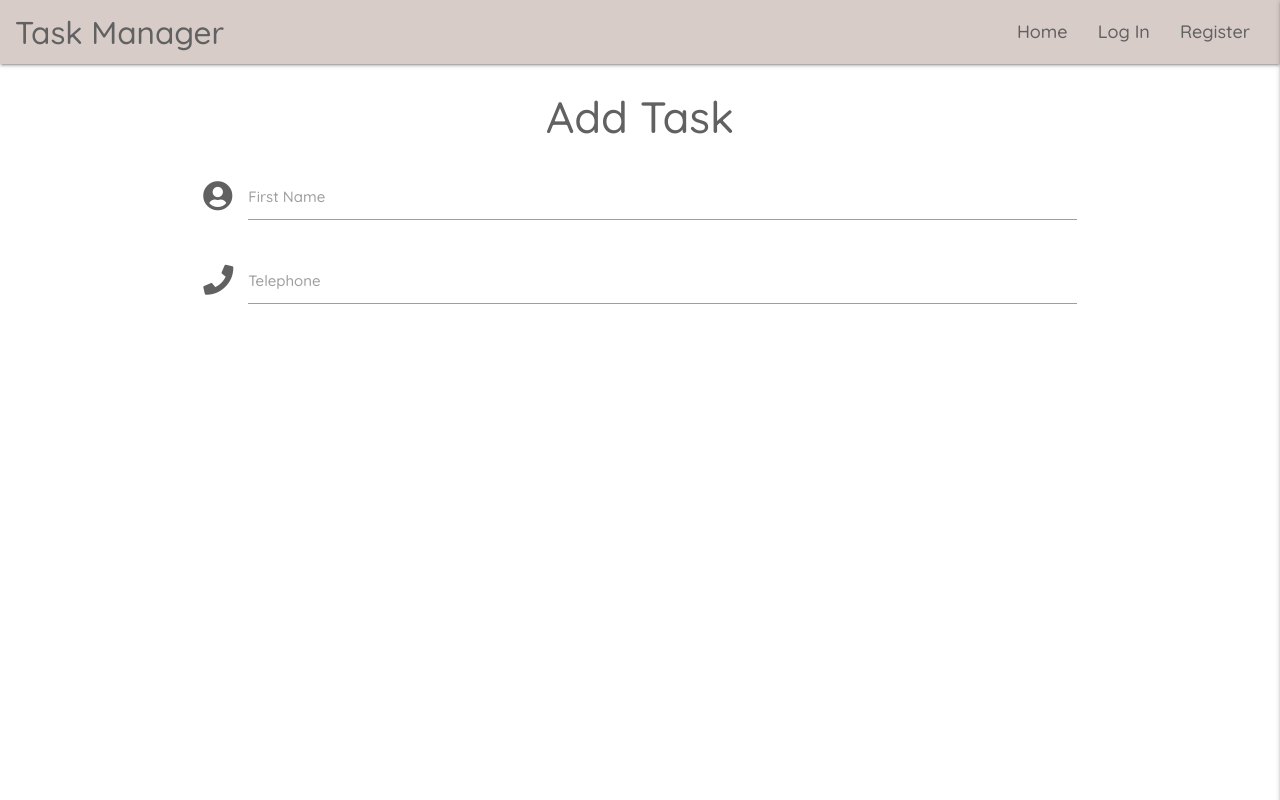
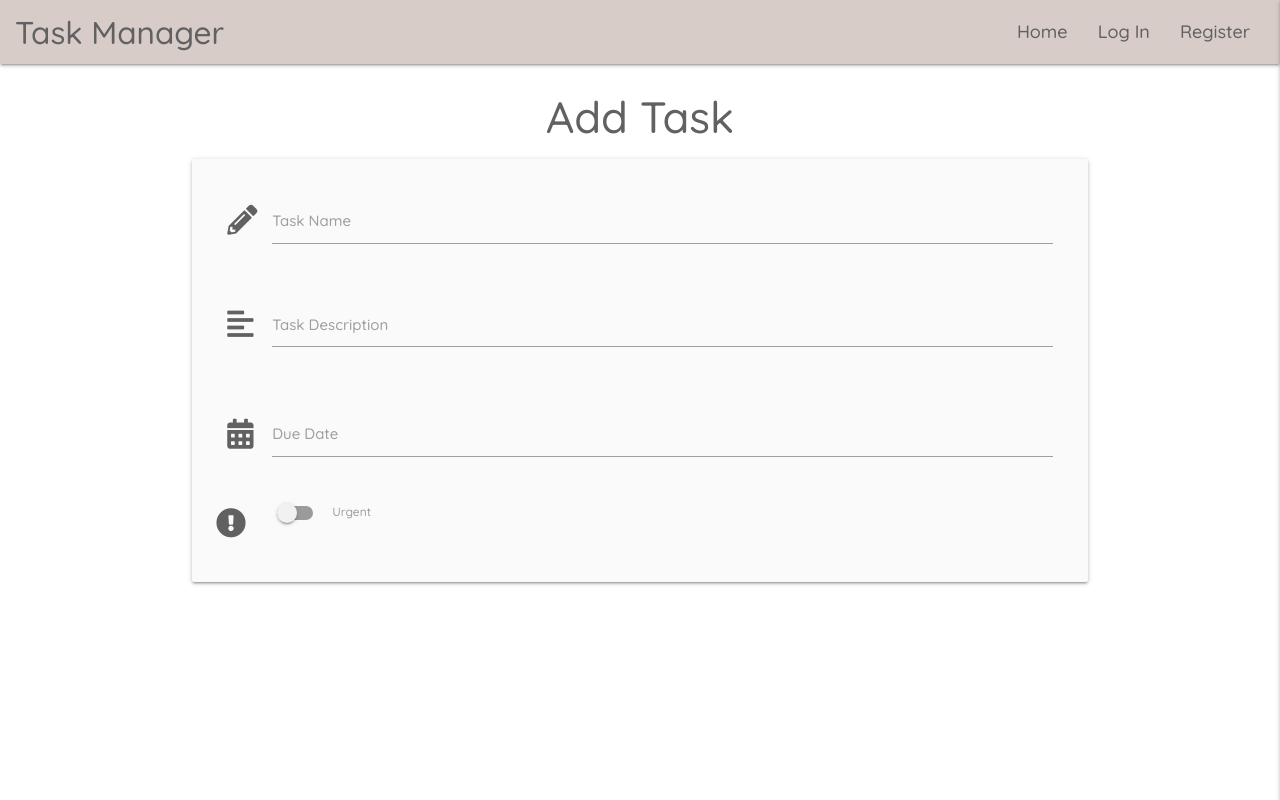
Before and after one commit to szilvia-csernus/task-manager-mongo, a Flask app: page /add_task in a window 1280 px wide. Run offline with Flask 3, Linux system fonts and the light colour scheme; some libraries are stand-ins or nearby versions.

Commit message:
add task for input fields

```diff
--- a/static/js/script.js
+++ b/static/js/script.js
@@ -4,4 +4,12 @@ $(document).ready(function(){
     $('.sidenav').sidenav({edge: 'right'});
     $('.collapsible').collapsible();
     $('.tooltipped').tooltip();
+    $('.datepicker').datepicker({
+        format: "dd mmmm, yyyy",
+        yearRange: 3,
+        showClearBtn: true,
+        i18n: {
+            done: "Select"
+        }
+    });
   });
--- a/templates/add_task.html
+++ b/templates/add_task.html
@@ -1,20 +1,63 @@
-{% extends "base.html" %}
-{% block content %}
+{% extends "base.html" %} {% block content %}
 
 <h3 class="grey-text text-darken-2 center-align">Add Task</h3>
 
-    <div class="row">
+<div class="row card-panel grey lighten-5">
   <form class="col s12" method="POST" action="">
     <div class="row">
       <div class="input-field col s12">
-              <i class="fas fa-user-circle prefix grey-text text-darken-2"></i>
-              <input id="icon_prefix" type="text" class="validate">
-              <label for="icon_prefix">First Name</label>
+        <i class="fas fa-pencil-alt prefix grey-text text-darken-2"></i>
+        <input
+          id="task_name"
+          name="task_name"
+          minlength="5"
+          maxlength="50"
+          type="text"
+          class="validate"
+          required
+        />
+        <label for="task_name">Task Name</label>
       </div>
+    </div>
+    <div class="row">
       <div class="input-field col s12">
-                <i class="fas fa-phone prefix grey-text text-darken-2"></i>
-              <input id="icon_telephone" type="tel" class="validate">
-              <label for="icon_telephone">Telephone</label>
+        <i class="fas fa-align-left prefix grey-text text-darken-2"></i>
+        <textarea
+          id="task_description"
+          name="task_description"
+          minlength="5"
+          maxlength="200"
+          class="materialize-textarea"
+          requuired
+        ></textarea>
+        <label for="task_description">Task Description</label>
+      </div>
+    </div>
+    <div class="row">
+      <div class="input-field col s12">
+        <i class="fas fa-calendar-alt prefix grey-text text-darken-2"></i>
+        <input
+          id="due_date"
+          name="due_date"
+          type="text"
+          class="datepicker validate"
+          required
+        />
+        <label for="due_date">Due Date</label>
+      </div>
+    </div>
+    <div class="row">
+      <div class="input-field col-12">
+        <div class="switch">
+          <i
+            class="fas fa-exclamation-circle prefix grey-text text-darken-2"
+          ></i>
+          <label for="is_urgent">
+            <input type="checkbox" id="is_urgent" name="is_urgent" />
+            <span class="lever"></span>
+            Urgent
+          </label>
+        </div>
       </div>
     </div>
   </form>
```
Lines whose indentation alone changed are shown as unchanged.
